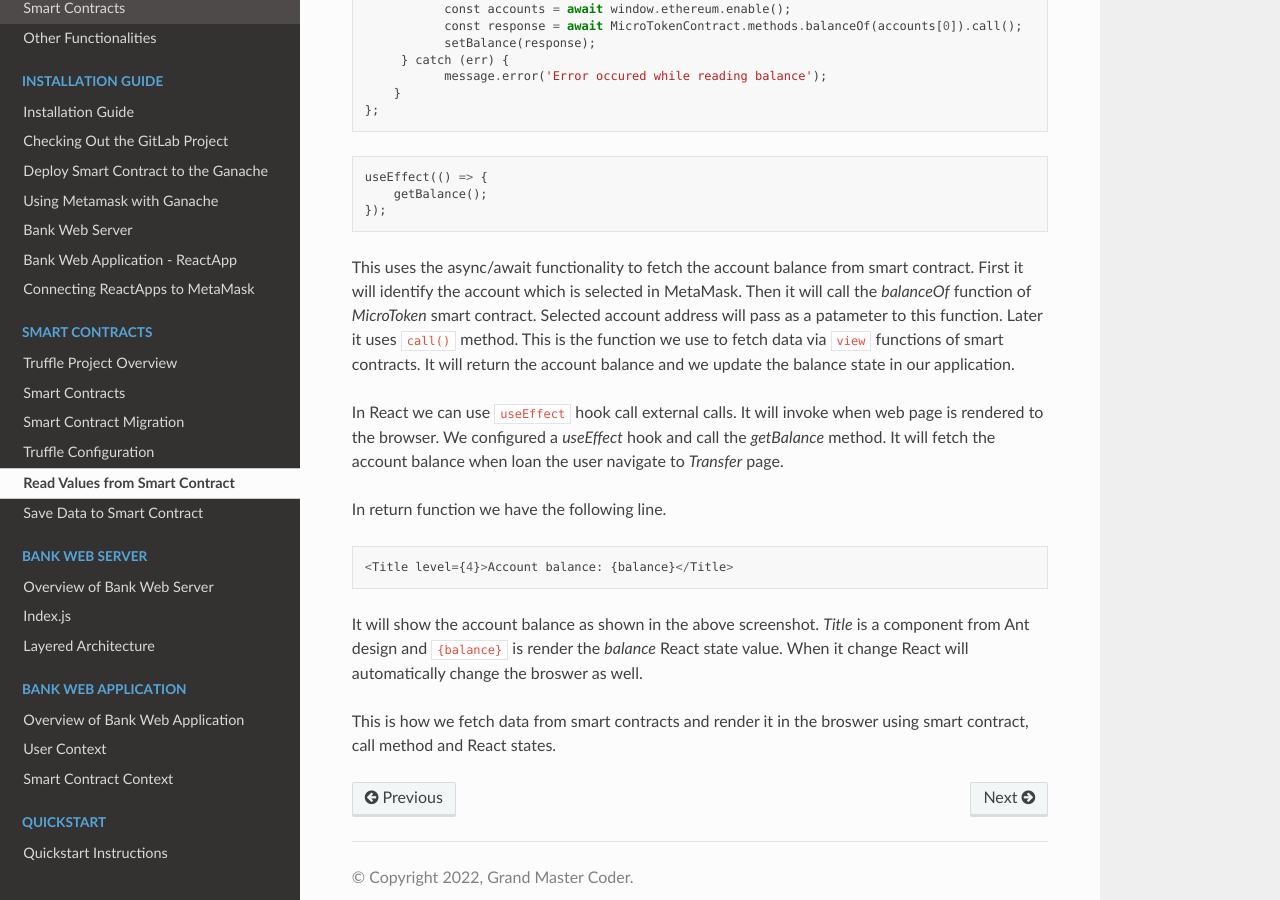
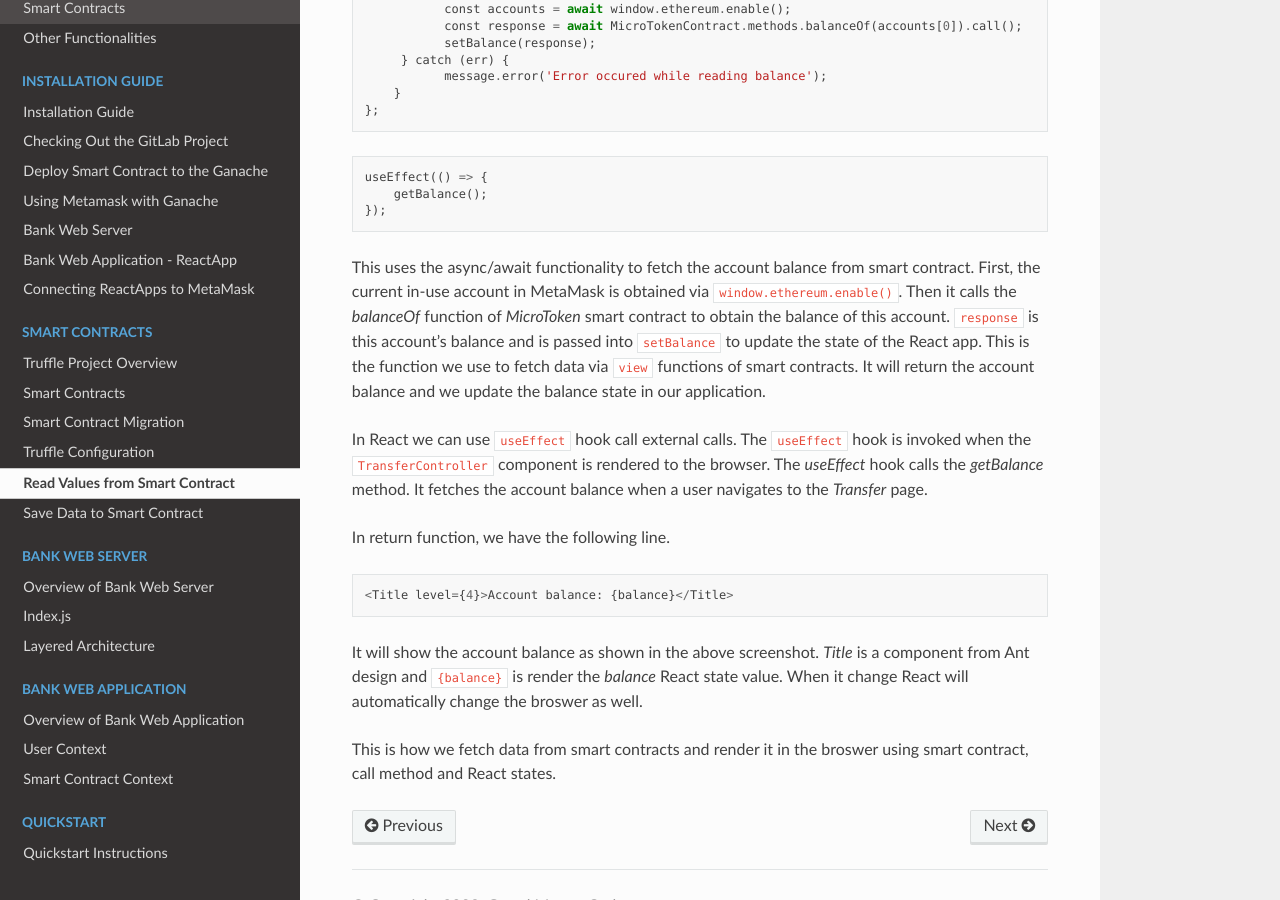
Before and after one commit to NivedithaKarthikeyan/LandregistryApp, a Sphinx documentation site: the page built from docs/source/blockchain/readFromSmartContract.rst, in a window 1280 px wide and 900 px high, scrolled down 1785 px. Built offline with Sphinx 7.4.7 and the Read the Docs theme 2.0.0, drawn with Linux system fonts in a browser that asks for light colours.

Commit message:
Update docs/source/blockchain/readFromSmartContract.rst

```diff
--- a/docs/source/blockchain/readFromSmartContract.rst
+++ b/docs/source/blockchain/readFromSmartContract.rst
@@ -72,19 +72,18 @@ smart contract. ::
     });
 
 This uses the async/await functionality to fetch the account balance from smart contract.
-First it will identify the account which is selected in MetaMask.
-Then it will call the *balanceOf* function of *MicroToken* smart contract.
-Selected account address will pass as a patameter to this function.
-Later it uses ``call()`` method.
+First, the current in-use account in MetaMask is obtained via ``window.ethereum.enable()``.
+Then it calls the *balanceOf* function of *MicroToken* smart contract to obtain the balance of this account.
+``response`` is this account's balance and is passed into ``setBalance`` to update the state of the React app.
 This is the function we use to fetch data via ``view`` functions of smart contracts.
 It will return the account balance and we update the balance state in our application.
 
 In React we can use ``useEffect`` hook call external calls.
-It will invoke when web page is rendered to the browser.
-We configured a *useEffect* hook and call the *getBalance* method.
-It will fetch the account balance when loan the user navigate to *Transfer* page.
+The ``useEffect`` hook is invoked when the ``TransferController`` component is rendered to the browser.
+The *useEffect* hook calls the *getBalance* method.
+It fetches the account balance when a user navigates to the *Transfer* page.
 
-In return function we have the following line. ::
+In return function, we have the following line. ::
 
     <Title level={4}>Account balance: {balance}</Title>
 
```
